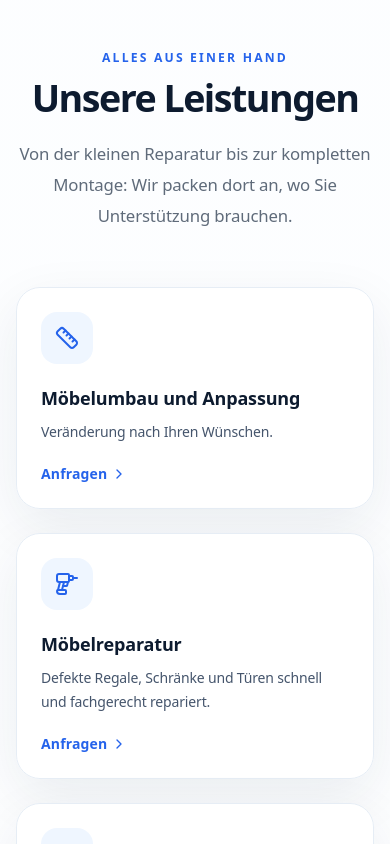
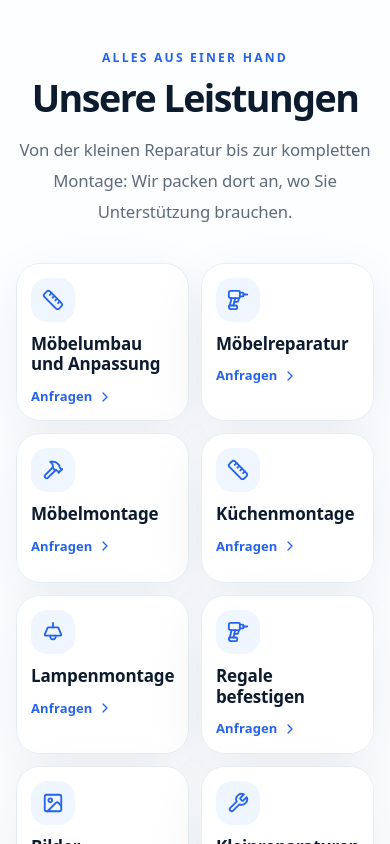
Before and after one commit to nekr1387/handwerker-sofort, a Next.js app: page / in a window 390 px wide. Shown: the part 1700-2544 px from the top of the page. Built offline with nearby package versions, Linux system fonts and the light colour scheme.

Commit message:
Update mobile services grid

```diff
--- a/app/page.tsx
+++ b/app/page.tsx
@@ -161,16 +161,16 @@ export default function Home() {
           <div className="container-site">
             <div className="mx-auto max-w-2xl text-center">
               <p className="eyebrow">Alles aus einer Hand</p>
-              <h2 className="section-title mt-3">Unsere Leistungen</h2>
-              <p className="section-copy mt-5">Von der kleinen Reparatur bis zur kompletten Montage: Wir packen dort an, wo Sie Unterstützung brauchen.</p>
+              <h2 className="section-title mt-3 max-md:text-[1.625rem]">Unsere Leistungen</h2>
+              <p className="section-copy mt-4 text-[15px] leading-7 md:mt-5 md:text-[clamp(1.05rem,1.6vw,1.18rem)] md:leading-[1.85]">Von der kleinen Reparatur bis zur kompletten Montage: Wir packen dort an, wo Sie Unterstützung brauchen.</p>
             </div>
-            <div className="mt-14 grid gap-6 sm:grid-cols-2 lg:grid-cols-3 xl:grid-cols-4">
+            <div className="mt-9 grid grid-cols-[repeat(2,minmax(0,1fr))] gap-3 md:mt-14 md:grid-cols-2 md:gap-6 lg:grid-cols-3 xl:grid-cols-4">
               {services.map(({ title, description, icon: Icon }) => (
-                <article key={title} className="card group flex flex-col p-6 hover:-translate-y-1 hover:border-blue-200">
-                  <div className="grid h-[52px] w-[52px] place-items-center rounded-2xl bg-blue-50 text-[#2563eb] group-hover:bg-[#2563eb] group-hover:text-white"><Icon size={24} /></div>
-                  <h3 className="mt-5 text-lg font-bold text-[#0d1b2f]">{title}</h3>
-                  <p className="mt-2 flex-1 text-sm leading-6 text-slate-600">{description}</p>
-                  <a href="#kontakt" className="mt-5 flex items-center gap-1 text-sm font-bold tracking-[.01em] text-[#2563eb]">Anfragen <ChevronRight size={16} /></a>
+                <article key={title} className="card group grid min-h-[150px] w-full min-w-0 content-start rounded-[18px] p-3.5 hover:-translate-y-1 hover:border-blue-200 md:flex md:min-h-0 md:flex-col md:rounded-[24px] md:p-6">
+                  <div className="grid h-11 w-11 place-items-center rounded-2xl bg-blue-50 text-[#2563eb] group-hover:bg-[#2563eb] group-hover:text-white md:h-[52px] md:w-[52px]"><Icon size={22} className="md:h-6 md:w-6" /></div>
+                  <h3 className="mt-3 text-[17px] font-bold leading-[1.2] text-[#0d1b2f] md:mt-5 md:text-lg md:leading-normal">{title}</h3>
+                  <p className="mt-2 hidden flex-1 text-sm leading-6 text-slate-600 md:block">{description}</p>
+                  <a href="#kontakt" className="mt-3 flex items-center gap-1 text-[13px] font-bold tracking-[.01em] text-[#2563eb] md:mt-5 md:text-sm">Anfragen <ChevronRight size={16} /></a>
                 </article>
               ))}
             </div>
```
